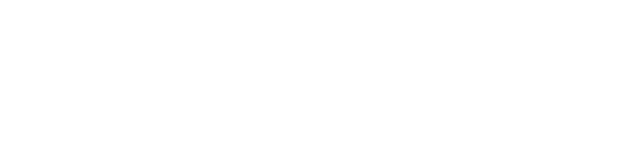
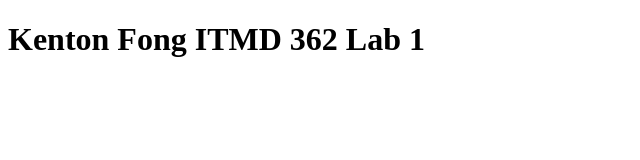
Before and after one commit to KentonFongITMD362/lab1, a plain HTML site: page index.html in a window 1280 px wide. Shown: the whole page, without its empty margins (0-640 px from the left). Drawn offline with Linux system fonts and the light colour scheme.

Commit message:
adding h1

```diff
--- a/index.html
+++ b/index.html
@@ -10,6 +10,8 @@
 </head>
 
 <body>
+  <h1>Kenton Fong ITMD 362 Lab 1</h1>
+
 
 </body>
 
```
